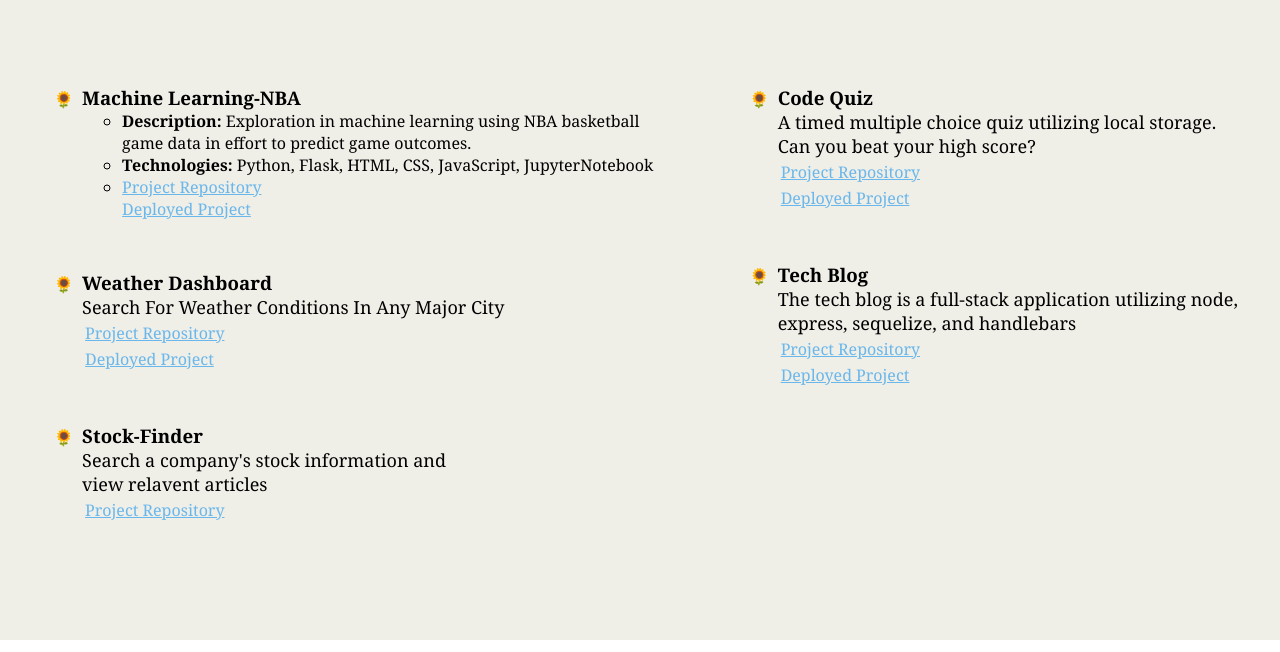
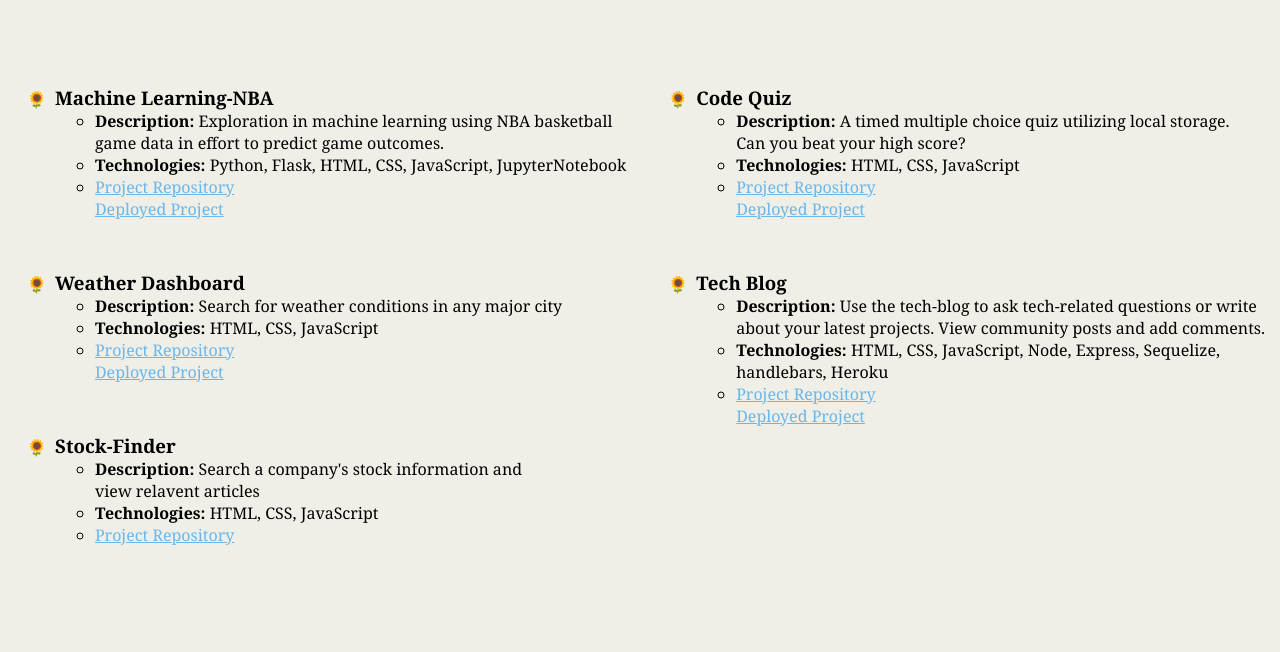
Before and after one commit to arerickson28/arerickson28.github.io, a plain HTML site: page pages/portfolio.html in a window 1280 px wide. Shown: the part 532-1184 px from the top of the page. Drawn offline with Linux system fonts and the light colour scheme.

Commit message:
updated infor on other listed projects on portfolio page

```diff
--- a/pages/portfolio.html
+++ b/pages/portfolio.html
@@ -53,45 +53,32 @@
           <li><span>Technologies: </span> Python, Flask, HTML, CSS, JavaScript, JupyterNotebook</li>
           <li><a href="https://github.com/arerickson28/Machine-Learning-NBA">Project Repository</a><br><a href="https://machine-learning-nba.herokuapp.com/">Deployed Project</a></li>
         </ul>
-
-        <!-- <table>
-          <tr>
-            <td><a href="https://github.com/arerickson28/Machine-Learning-NBA">Project Repository</a></td>
-          </tr>
-          <tr>
-            <td><a href="https://machine-learning-nba.herokuapp.com/">Deployed Project</a></td>
-          </tr>
-        </table>  -->
       </div>
     </li>
 
     <li>
       <div>
         <h3>Weather Dashboard</h3>
-        <p>Search For Weather Conditions In  Any Major City</p>
-        <table>
-          <tr>
-            <td><a href="https://github.com/arerickson28/weather-dashboard">Project Repository</a></td>
-          </tr>
-          <tr>
-            <td><a href="https://arerickson28.github.io/weather-dashboard/">Deployed Project</a></td>
-          </tr>
-        </table>
+        <ul class="notStyled">
+          <li><span>Description: </span>Search for weather conditions in  any major city</li>
+          <li><span>Technologies: </span>HTML, CSS, JavaScript</li>
+          <li><a href="https://github.com/arerickson28/weather-dashboard">Project Repository</a><br><a href="https://arerickson28.github.io/weather-dashboard/">Deployed Project</a></li>
+        </ul>
       </div>
     </li>
 
     <li>
       <div>
         <h3>Stock-Finder</h3>
-        <p>Search a company's stock information and <br> view relavent articles</p>
-        <table>
-          <tr>
-            <td><a href="https://github.com/arerickson28/stock-finder">Project Repository</a></td>
-          </tr>
+        <ul class="notStyled">
+          <li><span>Description: </span>Search a company's stock information and <br> view relavent articles</li>
+          <li><span>Technologies: </span>HTML, CSS, JavaScript</li>
+          <li><a href="https://github.com/arerickson28/stock-finder">Project Repository</a></li>
+        </ul>
+
           <!-- <tr>
             <td><a href="https://arerickson28.github.io/stock-finder/">Deployed Project</a></td>
           </tr> -->
-        </table>
       </div>
     </li>
 
@@ -123,15 +110,11 @@
    <li>
       <div>
         <h3>Code Quiz</h3>
-        <p>A timed multiple choice quiz utilizing local storage. <br> Can you beat your high score?</p>
-        <table>
-          <tr>
-            <td><a href="https://github.com/arerickson28/code-quiz">Project Repository</a></td>
-          </tr>
-          <tr>
-            <td><a href="https://arerickson28.github.io/code-quiz/">Deployed Project</a></td>
-          </tr>
-        </table>
+        <ul class="notStyled">
+          <li><span>Description: </span>A timed multiple choice quiz utilizing local storage. <br> Can you beat your high score?</li>
+          <li><span>Technologies: </span>HTML, CSS, JavaScript</li>
+          <li><a href="https://github.com/arerickson28/code-quiz">Project Repository</a><br><a href="https://arerickson28.github.io/code-quiz/">Deployed Project</a></li>
+        </ul>
       </div>
     </li>
 
@@ -139,33 +122,13 @@
     <li>
       <div>
         <h3>Tech Blog</h3>
-        <p>The tech blog is a full-stack application utilizing node, <br> express, sequelize, and handlebars</p>
-        <table>
-          <tr>
-            <td><a href="https://github.com/arerickson28/tech-blog">Project Repository</a></td>
-          </tr>
-          <tr>
-            <td><a href="https://gr8-blog.herokuapp.com/">Deployed Project</a></td>
-          </tr>
-        </table>
+        <ul class="notStyled">
+          <li><span>Description: </span>Use the tech-blog to ask tech-related questions or write <br> about your latest projects. View community posts and add comments.</li>
+          <li><span>Technologies: </span>HTML, CSS, JavaScript, Node, Express, Sequelize, <br> handlebars, Heroku </li>
+          <li><a href="https://github.com/arerickson28/tech-blog">Project Repository</a><br><a href="https://gr8-blog.herokuapp.com/">Deployed Project</a></li>
+        </ul>
       </div>
     </li>
-
-    <!-- <li>
-      <div>
-        <h3>Machine Learning-NBA</h3>
-        <p>Little description</p>
-        <table>
-          <tr>
-            <td><a href="#">Project Repository</a></td>
-          </tr>
-          <tr>
-            <td><a href="#">Deployed Project</a></td>
-          </tr>
-        </table>
-      </div>
-    </li> -->
-
   </ul>
 
 
```
